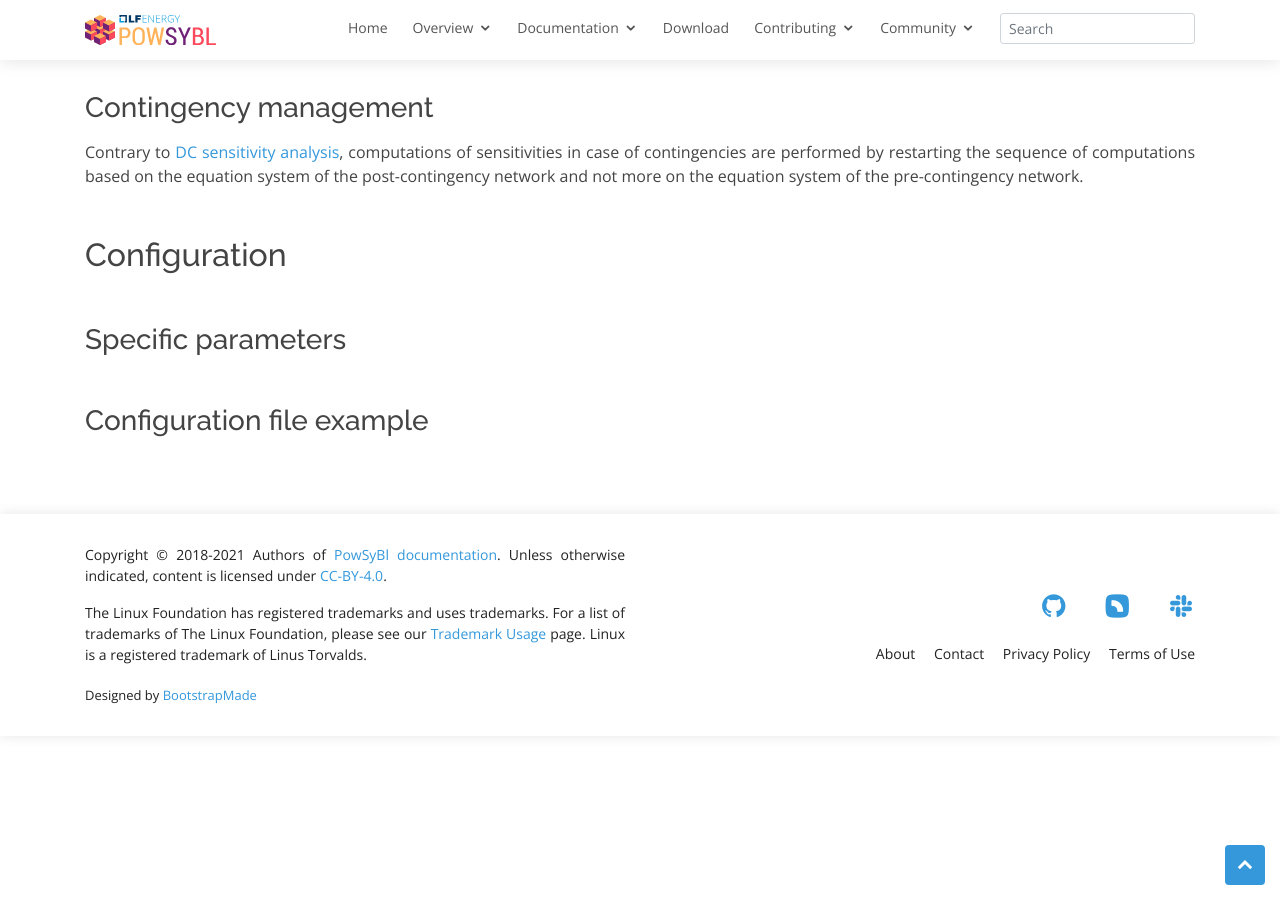
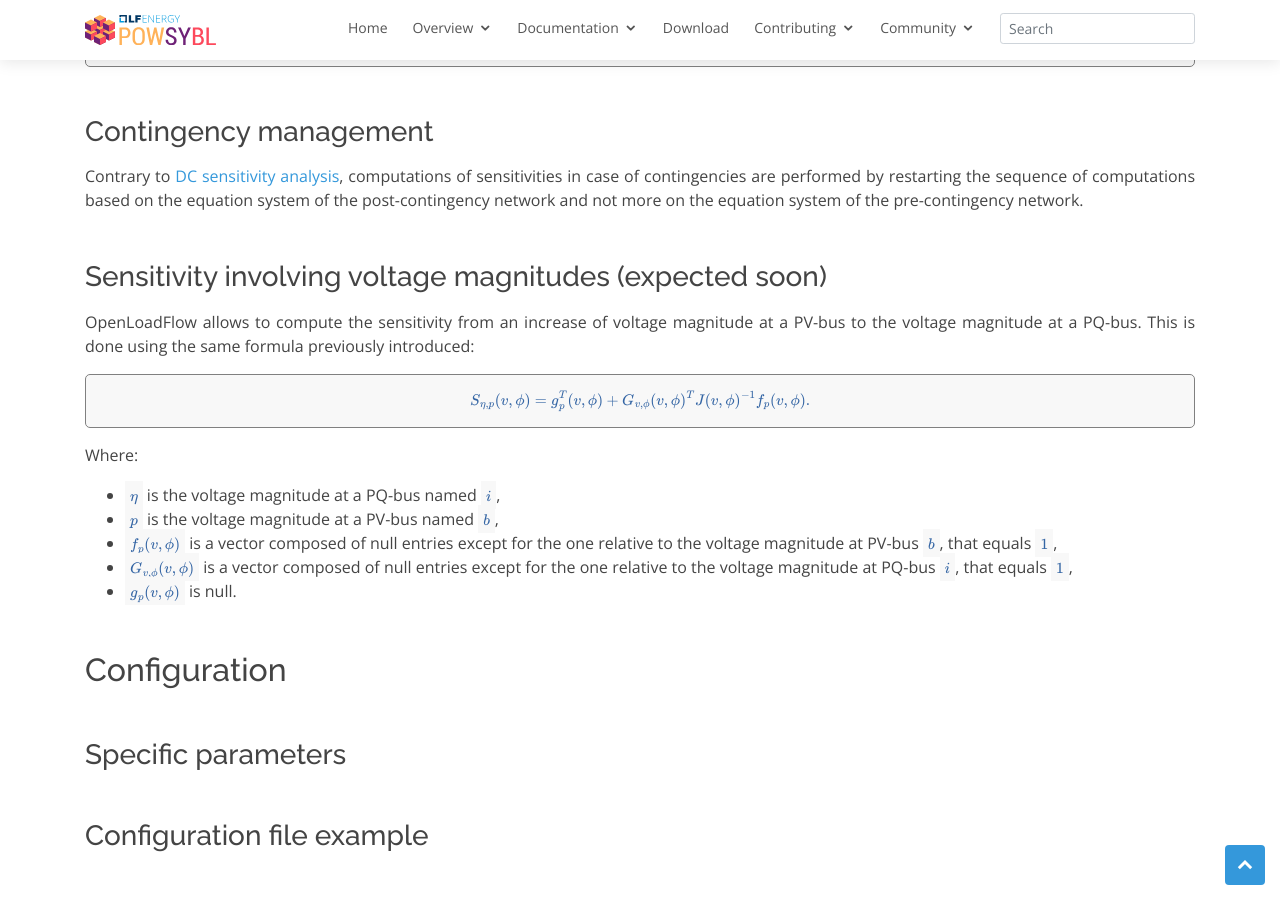
Before and after one commit to powsybl/powsybl.github.io, a Jekyll site: the page built from pages/documentation/simulation/sensitivity/openlf.md, in a window 1280 px wide and 900 px high, scrolled down 11011 px. Built offline with Jekyll 4.4.1, drawn with Linux system fonts in a browser that asks for light colours; our own code applies the rules of GitHub Pages for plain Markdown files; some of the changed text lies outside the part shown.

Commit message:
OpenLoadFlow: sensitivities according to voltage magnitude (#211)
Signed-off-by: Hadrien <hadrien.godard@artelys.com>
Co-authored-by: Anne Tilloy <anne.tilloy@rte-france.com>

```diff
--- a/pages/documentation/simulation/sensitivity/openlf.md
+++ b/pages/documentation/simulation/sensitivity/openlf.md
@@ -413,6 +413,19 @@
 
 Contrary to [DC sensitivity analysis](#contingency-management), computations of sensitivities in case of contingencies are performed by restarting the sequence of computations based on the equation system of the post-contingency network and not more on the equation system of the pre-contingency network.
 
+### Sensitivity involving voltage magnitudes (expected soon)
+
+OpenLoadFlow allows to compute the sensitivity from an increase of voltage magnitude at a PV-bus to the voltage magnitude at a PQ-bus. This is done using the same formula previously introduced:
+
+$$ S_{\eta,p}(v,\phi) = g_p^T(v,\phi) + G_{v,\phi}(v,\phi)^TJ(v,\phi)^{-1}f_p(v,\phi). $$
+
+Where:
+- $$\eta$$ is the voltage magnitude at a PQ-bus named $$i$$,
+- $$p$$ is the voltage magnitude at a PV-bus named $$b$$,
+- $$f_p(v,\phi)$$ is a vector composed of null entries except for the one relative to the voltage magnitude at PV-bus $$b$$, that equals $$1$$,
+- $$G_{v,\phi}(v,\phi)$$ is a vector composed of null entries except for the one relative to the voltage magnitude at PQ-bus $$i$$, that equals $$1$$,
+- $$g_p(v,\phi)$$ is null.
+
 ## Configuration
 
 ### Specific parameters
```
